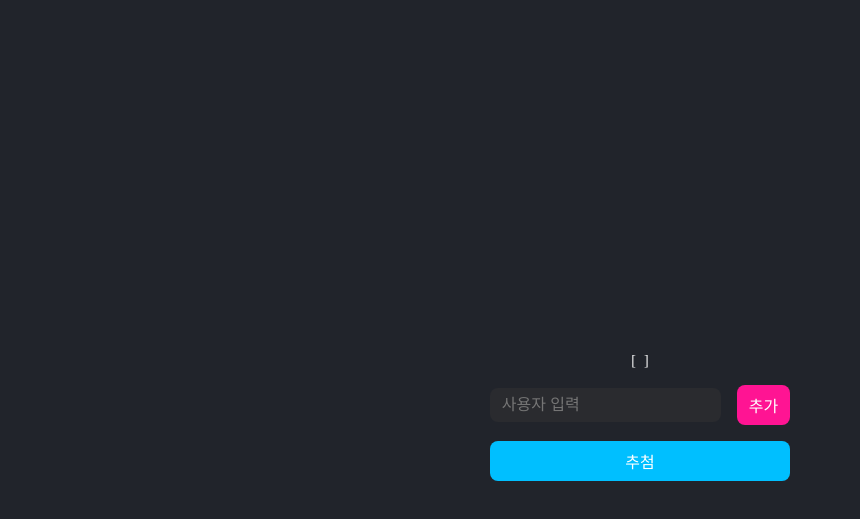
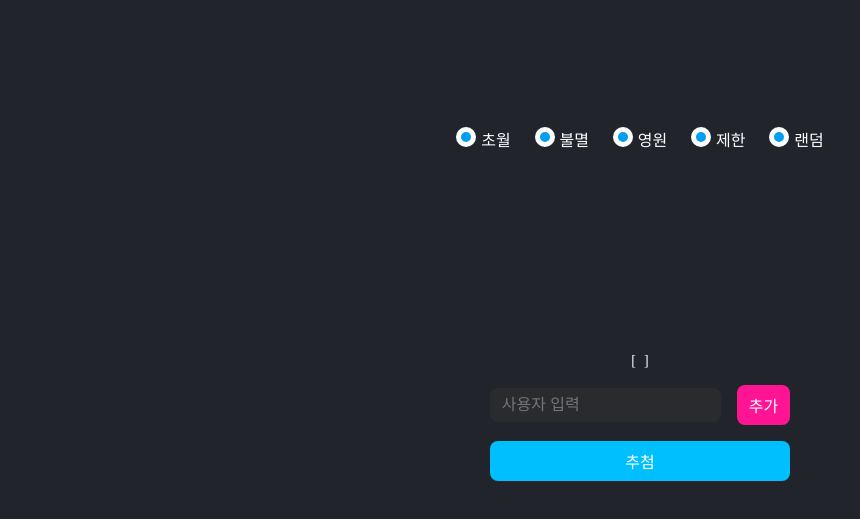
Before and after one commit to kebi3477/onegame, a plain HTML site: page index.html in a window 1280 px wide. Both pictures are taken after a click on the element "추첨". Shown: the part 71-590 px from the top of the page, without its empty margins (0-860 px from the left). Drawn offline with Linux system fonts and the light colour scheme.

Commit message:
feat: select unit type

```diff
--- a/element/unit.js
+++ b/element/unit.js
@@ -1,5 +1,6 @@
 class UnitDOM extends HTMLElement {
-    unit = new Unit();
+    unit  = new Unit();
+    typies = [ "초월", "불멸", "영원", "제한", "랜덤" ];
 
     constructor(props) {
         super(props);
@@ -8,14 +9,38 @@ class UnitDOM extends HTMLElement {
         this.classList.add('ord__lottery--contents');
     }
 
+    setTypiesDOM() {
+        this.typies.forEach(type => {
+            const dom = util.createDom('label', 'ord__lottery--select-type');
+            const box = util.createDom('div', 'ord__lottery--select-box')
+            const checkbox = util.createDom('input', 'ord__lottery--select-input');
+
+            checkbox.setAttribute('id', `ord__lottery-${util.getTypeByENG(type)}`)
+            checkbox.setAttribute('type', 'checkbox');
+            checkbox.setAttribute('value', util.getTypeByENG(type));
+            checkbox.setAttribute('checked', true);
+            dom.setAttribute('for', `ord__lottery-${util.getTypeByENG(type)}`);
+            dom.append(checkbox, box, ` ${type}`);
+
+            this.querySelector(".ord__lottery--select-typies").append(dom);
+        })
+    }
+
+    getSelectedTypies() {
+        const typies = [];
+        this.querySelectorAll('.ord__lottery--select-input:checked').forEach(input => {
+            typies.push(input.value);
+        })
+        return typies;
+    }
+
     pickUnit() {
         const members = document.querySelectorAll('.ord__lottery--player');
         const wrapper = this.querySelector('.ord__lottery--list');
 
         wrapper.textContent = '';
         members.forEach(member => {
-            member = member.textContent;
-            const character = this.unit.getRandom();
+            const character = this.unit.getRandom(this.getSelectedTypies());
             const item = util.createDom('div', 'ord__lottery--item');
             const player = util.createDom('span', 'ord__lottery--item-player');
             const thumbnail = util.createDom('div', 'ord__lottery--profile');
@@ -23,6 +48,7 @@ class UnitDOM extends HTMLElement {
             const name = util.createDom('span', 'ord__lottery--name');
             const type = util.createDom('span', 'ord__lottery--type', character.alpha);
 
+            member = member.textContent;
             player.textContent = member;
             name.textContent = character.name;
             img.alt = character.name;
@@ -37,6 +63,12 @@ class UnitDOM extends HTMLElement {
 
     jackpot() {
         const jackpot = setInterval(() => {
+            if(this.getSelectedTypies().length === 0) {
+                alert('타입을 선택해주세요.');
+                clearInterval(jackpot);
+                return;
+            }
+
             this.count += 1;
             if(this.count <= 30) {
                 this.pickUnit();
@@ -66,9 +98,11 @@ class UnitDOM extends HTMLElement {
 
     render() {
         this.innerHTML = `
-            <div class="ord__lottery--list">
-
+            <div class="ord__lottery--select-typies"></div>
+            <div class="ord__lottery--lists">
+                <div class="ord__lottery--list"></div>
             </div>
         `;
+        this.setTypiesDOM();
     }
 }
--- a/index.css
+++ b/index.css
@@ -14,8 +14,16 @@
 .ord__menu { display: inline-flex; justify-content: center; align-items: center; gap: 1rem; }
 .ord__menu--item { font-size: 18px; font-weight: 600; cursor: pointer; }
 .ord__contents { width: 100%; height: 100%; }
+
 .ord__lottery { width: 100%; height: 100%; display: grid; grid-template-rows: auto 1fr; gap: 4rem; place-items: center; }
 .ord__lottery--contents { padding-top: 4rem; width: 100%; min-height: 300px; height: 100%; display: flex; flex-direction: column; justify-content: center; align-items: center; gap: 4rem; }
+.ord__lottery--select-typies { display: flex;  gap: 1.5rem;}
+.ord__lottery--select-type { display: flex; gap: .3rem; cursor: pointer; }
+.ord__lottery--select-type:hover { color: #dfdfdf; }
+.ord__lottery--select-input { display: none; }
+.ord__lottery--select-box { width: 20px; height: 20px; border: 5px solid #fff; background-color: #fff; border-radius: 100%; transition: .2s;}
+.ord__lottery--select-input:checked ~ .ord__lottery--select-box { background-color: #009eef; }
+
 .ord__lottery--players { display: inline-flex; justify-content: center; align-items: center; gap: 0.5rem; font-size: 14px; font-weight: 300; }
 .ord__lottery--players::before { content: '['; }
 .ord__lottery--players::after { content: ']'; }
--- a/index.html
+++ b/index.html
@@ -5,6 +5,8 @@
     <meta http-equiv="X-UA-Compatible" content="IE=edge">
     <meta name="viewport" content="width=device-width, initial-scale=1.0">
     <link rel="stylesheet" href="./index.css">
+    <script src="module/util.js"></script>
+
     <title>원랜디 추첨기</title>
 </head>
 <body class="ord">
@@ -28,16 +30,14 @@
             </div>
         </div>
     </div>
+    <script src="js/init.js"></script>
 
-    <script src="module/util.js"></script>
+    <script src="object/unit.js"></script>
+    <script src="object/member.js"></script>
 
-    <script src="object/member.js"></script>
-    <script src="object/unit.js"></script>
-
+    <script src="element/unit.js"></script>
     <script src="element/member.js"></script>
-    <script src="element/unit.js"></script>
 
     <script src="js/common.js"></script>
-    <script src="js/index.js"></script>
 </body>
 </html>
--- a/js/common.js
+++ b/js/common.js
@@ -1,5 +1,3 @@
-const util = new Util();
-
 const customEl = window.customElements;
 
 customEl.define("player-list", MemberDOM);
--- /dev/null
+++ b/js/init.js
@@ -0,0 +1 @@
+const util = new Util();
--- a/module/util.js
+++ b/module/util.js
@@ -4,4 +4,31 @@ class Util {
         dom.classList.add(...className);
         return dom;
     }
+
+    getTypeByENG(ko) {
+        let eng = '';
+
+        switch(ko) {
+            case "히든":
+                eng = 'hi';
+                break;
+            case "초월":
+                eng = 'tr';
+                break;
+            case "불멸":
+                eng = 'im';
+                break;
+            case "영원":
+                eng = 'et';
+                break;
+            case "제한":
+                eng = 'lm';
+                break;
+            case "랜덤":
+                eng = 'rd';
+                break;
+        }
+
+        return eng;
+    }
 }
--- a/object/unit.js
+++ b/object/unit.js
@@ -222,34 +222,24 @@ class Unit {
     #init() {
         this.unitJSON.forEach(el => {
             el.value.forEach(json => {
-                switch(el.type) {
-                    case "히든":
-                        json.alpha = 'hi';
-                        break;
-                    case "초월":
-                        json.alpha = 'tr';
-                        break;
-                    case "불멸":
-                        json.alpha = 'im';
-                        break;
-                    case "영원":
-                        json.alpha = 'et';
-                        break;
-                    case "제한":
-                        json.alpha = 'lm';
-                        break;
-                    case "랜덤":
-                        json.alpha = 'rd';
-                        break;
-                }
-
+                json.alpha = util.getTypeByENG(el.type);
                 json.type = el.type
             });
             this.unit.push(...el.value);
         })
     }
 
-    getRandom() {
-        return this.unit[Math.floor(Math.random() * (this.unit.length))];
+    getRandom(list) {
+        let unit;
+
+        while(1) {
+            unit = this.unit[Math.floor(Math.random() * (this.unit.length))];
+
+            if(list.includes(unit.alpha)) {
+                break;
+            }
+        }
+
+        return unit;
     }
 }
```
